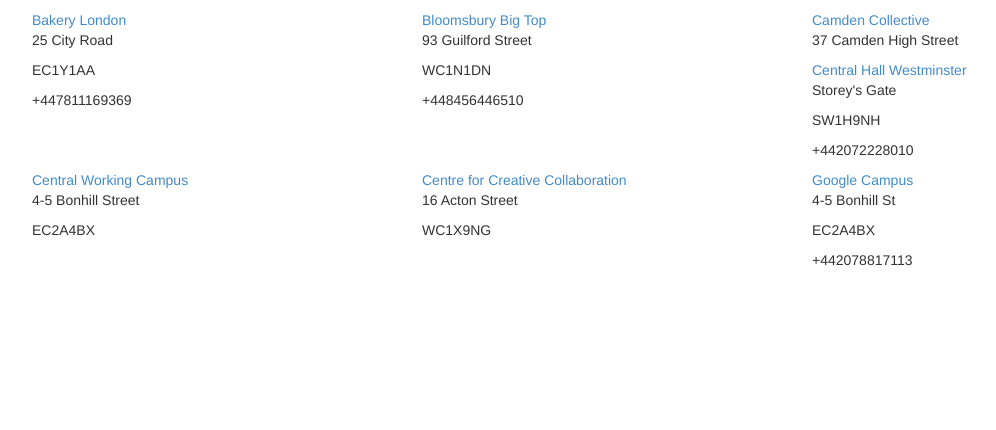
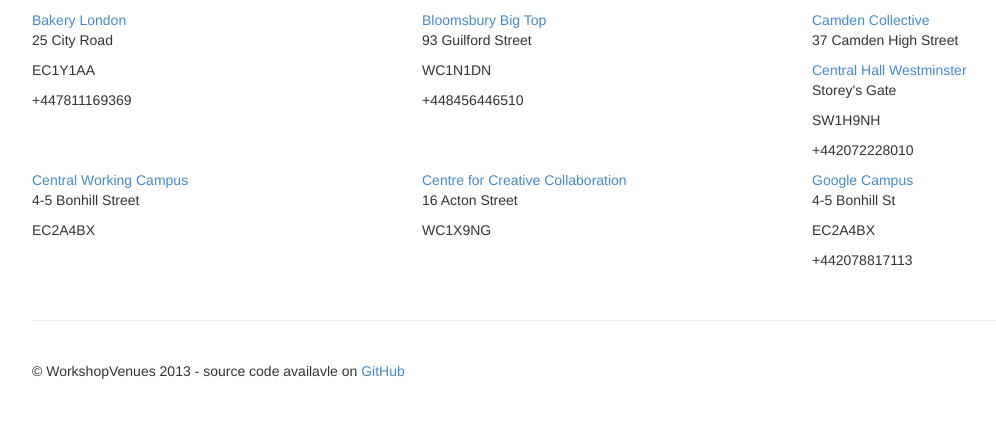
Before and after one commit to andreagrandi/workshopvenues, a Django app: page / in a window 1280 px wide. Shown: the part 298-728 px from the top of the page, without its empty margins (38-1034 px from the left). Run offline with Django 3.2, Linux system fonts and the light colour scheme; data comes from the database, SQL or seed files in the repository.

Commit message:
Add initial footer

```diff
--- a/workshopvenues/venues/templates/venues/base.html
+++ b/workshopvenues/venues/templates/venues/base.html
@@ -19,6 +19,10 @@
       <div id="content">
           {% block content %}{% endblock %}
       </div>
+
+      <div class="footer">
+        <p>&copy; WorkshopVenues 2013 - source code availavle on <a href="https://github.com/andreagrandi/workshopvenues">GitHub</a></p>
+      </div>
     </div>
 
     <!-- JavaScript plugins (requires jQuery) -->
```
